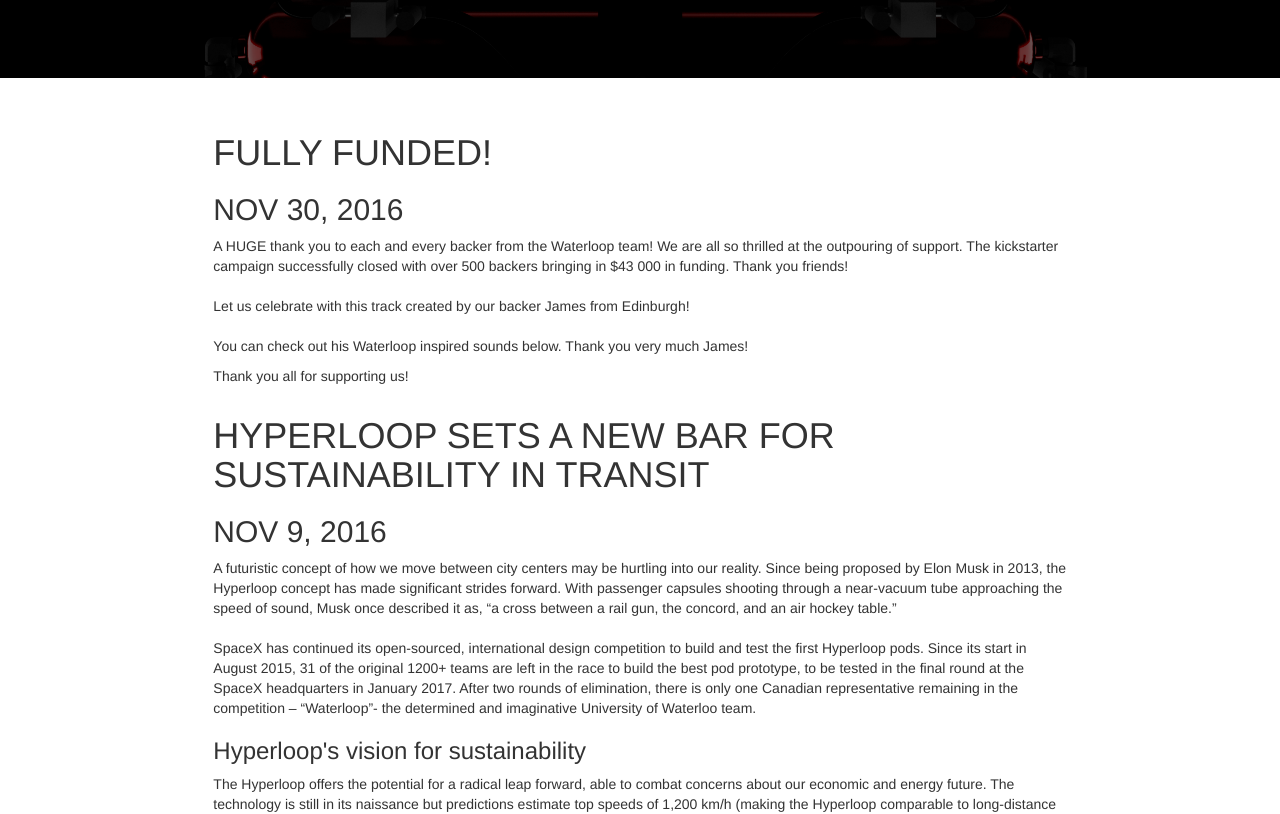
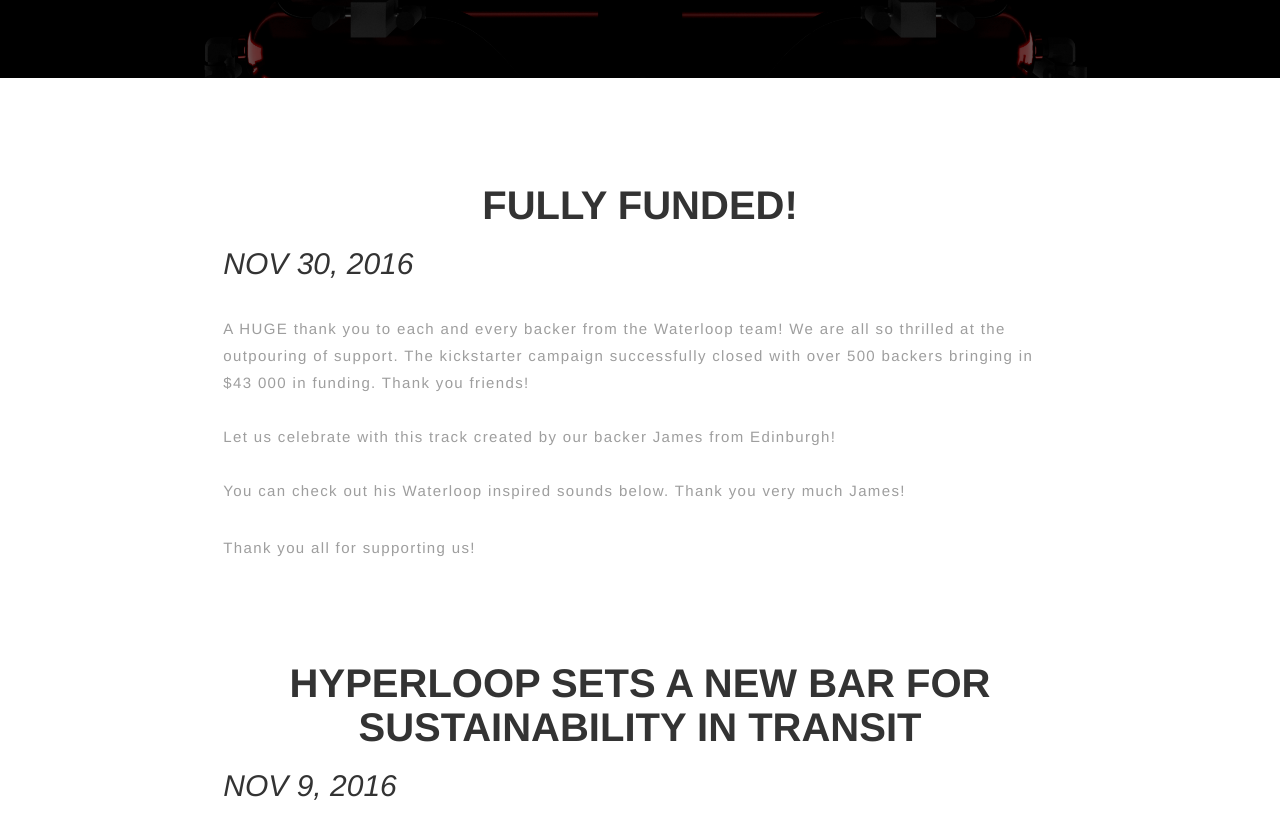
Before and after one commit to hsami10/Waterloop_website, a React app: page / in a window 1280 px wide. Shown: the part 662-1476 px from the top of the page. Built offline with nearby package versions, Linux system fonts and the light colour scheme.

Commit message:
Add some styling to h1, h2, h3, p tags in blog.

```diff
--- a/app/bin/css/_blog-press.scss
+++ b/app/bin/css/_blog-press.scss
@@ -6,6 +6,7 @@
     background-position: center;
 }
 
+$bgTextColor: rgb(158, 158, 158);
 
 #bgBackgrnd {
     @extend %bgBackgrndProps;
@@ -29,4 +30,32 @@
 
 #bgContent {
     background: white;
+    padding: 0 15px 25px;
+    margin-bottom: 50px;
+
+    h1 {
+        text-align: center;
+        font-weight: 700;
+        font-size: 40px;
+        margin-top: 70px;
+    }
+
+    h2 {
+        font-style: italic;
+        margin-bottom: 35px;
+    }
+
+    h3 {
+        //font-size: 25px;
+        font-weight: 500;
+        margin-bottom: 30px;
+    }
+
+    p {
+        color: $bgTextColor;
+        line-height: 27px;
+        letter-spacing: 1.35px;
+        font-size: 15px;
+        margin-bottom: 30px;
+    }
 }
--- a/app/bin/css/styles.css
+++ b/app/bin/css/styles.css
@@ -314,7 +314,26 @@
   top: -200px; }
 
 #bgContent {
-  background: white; }
+  background: white;
+  padding: 0 15px 25px;
+  margin-bottom: 50px; }
+  #bgContent h1 {
+    text-align: center;
+    font-weight: 700;
+    font-size: 40px;
+    margin-top: 70px; }
+  #bgContent h2 {
+    font-style: italic;
+    margin-bottom: 35px; }
+  #bgContent h3 {
+    font-weight: 500;
+    margin-bottom: 30px; }
+  #bgContent p {
+    color: #9e9e9e;
+    line-height: 27px;
+    letter-spacing: 1.35px;
+    font-size: 15px;
+    margin-bottom: 30px; }
 
 body {
   background: black; }
--- a/app/src/components/blog.jsx
+++ b/app/src/components/blog.jsx
@@ -157,10 +157,10 @@
                             the discussion and get to know more about some of our members on Reddit!</p>
             <h3>Subsystem updates:</h3>
             <Row>
-                <Col xs={6}>
+                <Col md={6}>
                     <Image src={images + "blog-imgs/subsystem1.jpg"} responsive />
                 </Col>
-                <Col xs={6}>
+                <Col md={6}>
                     <p>Slow speed lateral is ready and working!
                         <br /><br />
                         The slow speed lateral wheels help to stabilize the levitation, allowing the pod to move in a straight
@@ -172,10 +172,10 @@
             </Row>
 
             <Row>
-                <Col xs={6}>
+                <Col md={6} mdPush={6}>
                     <Image src={images + "blog-imgs/subsystem2.jpg"} responsive />
                 </Col>
-                <Col xs={6}>
+                <Col md={6} mdPull={6}>
                     <p>The EC braking system is on its way, this week the team will continue to build - stay tuned
                         for more updates!
                         <br /><br />
@@ -185,10 +185,10 @@
             </Row>
 
             <Row>
-                <Col xs={6}>
+                <Col md={6}>
                     <Image src={images + "blog-imgs/subsystem3.png"} responsive />
                 </Col>
-                <Col xs={6}>
+                <Col md={6}>
                     <p>Shell is in production mode! Here is one of the first joint pieces being printed by our 3D
                                     printing sponsor, Inksmith!
                     </p>
@@ -196,10 +196,10 @@
             </Row>
 
             <Row>
-                <Col xs={6}>
+                <Col md={6} mdPush={6}>
                     <Image src={images + "blog-imgs/subsystem4.jpg"} responsive />
                 </Col>
-                <Col xs={6}>
+                <Col md={6} mdPull={6}>
                     <p>Embedded and Electrical systems are operational!
                         <br /><br />
                         For more details on our team progress, check out our kickstarter update.
```
